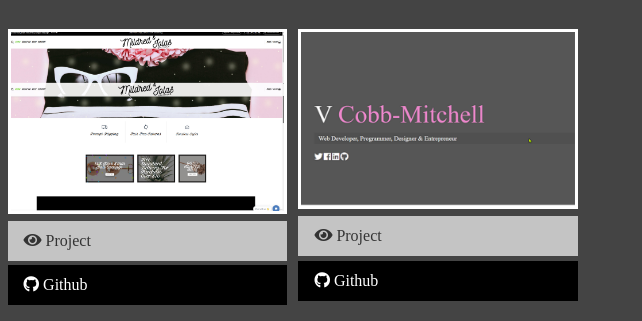
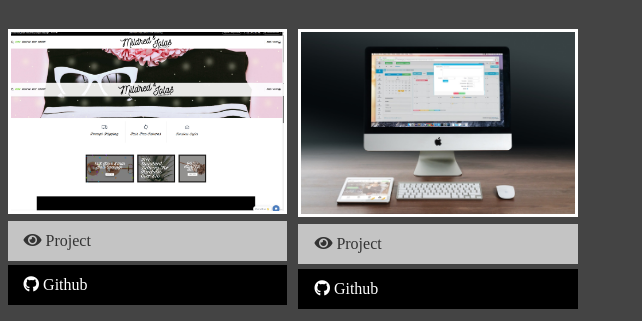
Before and after one commit to Sherlock333/mywebsite, a website: page dist/work.html in a window 1280 px wide. Shown: the part 253-574 px from the top of the page, 638-1280 px from the left. Drawn offline with Linux system fonts and the light colour scheme; files whose address does not match are found by name.

Commit message:
Update work.html

```diff
--- a/dist/work.html
+++ b/dist/work.html
@@ -85,7 +85,7 @@
 
         <div class="item">
           <a href="https://www.vcobbmitchell.com/">
-            <img src="img/projects/project42.jpg" alt="Project" />
+            <img src="img/projects/project4.jpg" alt="Project" />
           </a>
 
           <a href="#" class="btn-light"> <i class="fas fa-eye"></i> Project </a>
```
